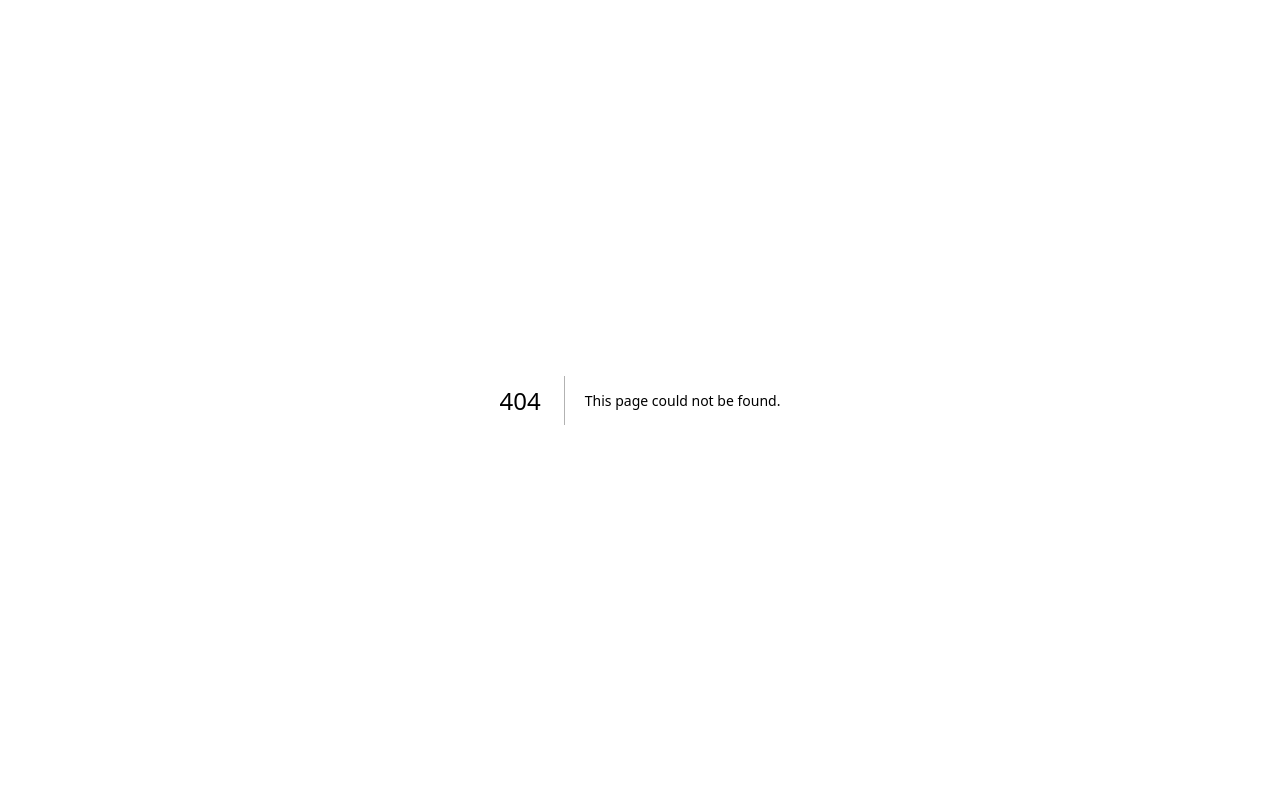
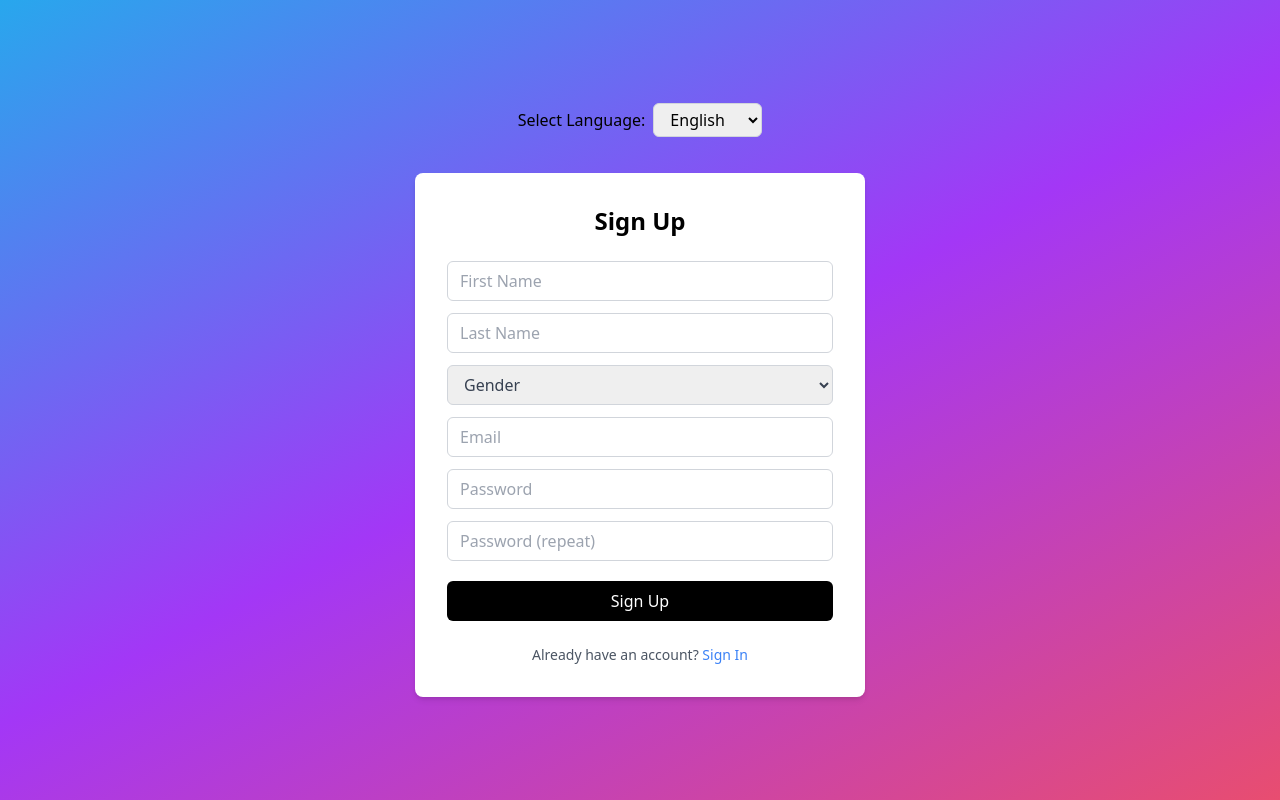
Before and after one commit to Mariamtitvinidze2/product-feedbackapp, a Next.js app: page /Signup in a window 1280 px wide. Before the commit this address had no page. Built offline with nearby package versions, Linux system fonts and the light colour scheme.

Commit message:
create sign up page and also add translation

```diff
--- /dev/null
+++ b/src/app/(pages)/Home/page.tsx
@@ -0,0 +1,12 @@
+import React from "react";
+import Signin from "../../common/components/__molecules/Signin";
+
+const page = () => {
+  return (
+    <div>
+      <Signin />
+    </div>
+  );
+};
+
+export default page;
--- /dev/null
+++ b/src/app/(pages)/Signup/page.tsx
@@ -0,0 +1,12 @@
+import React from "react";
+import Signup from "@/app/common/components/__molecules/Signup";
+
+const page = () => {
+  return (
+    <div>
+      <Signup />
+    </div>
+  );
+};
+
+export default page;
--- a/src/app/common/components/__molecules/Signin.tsx
+++ b/src/app/common/components/__molecules/Signin.tsx
@@ -4,6 +4,32 @@ import React, { useState } from "react";
 import { useForm } from "react-hook-form";
 import * as Yup from "yup";
 import { yupResolver } from "@hookform/resolvers/yup";
+import Link from "next/link";
+import translationJson from "../../language.json";
+
+type Language = "en" | "it" | "ru" | "tr" | "es" | "de" | "fr";
+
+type TranslationKeys = {
+  signin: string;
+  signup: string;
+  firstName: string;
+  lastName: string;
+  email: string;
+  password: string;
+  dob: string;
+  gender: string;
+  male: string;
+  female: string;
+  noAccount: string;
+  haveAccount: string;
+  selectLanguage: string;
+};
+
+type Translations = {
+  [key in Language]: TranslationKeys;
+};
+
+const translation: Translations = translationJson;
 
 type FormData = {
   email: string;
@@ -23,6 +49,9 @@ const validationSchema = Yup.object().shape({
 });
 
 const Signin = () => {
+  const [language, setLanguage] = useState<Language>("en");
+  const t = translation[language];
+
   const {
     register,
     handleSubmit,
@@ -38,13 +67,33 @@ const Signin = () => {
   };
 
   return (
-    <div className="w-[450px] h-auto bg-white rounded-lg flex flex-col p-8 shadow-md">
-      <h5 className="text-2xl font-semibold mb-6 text-center">Sign in</h5>
+    <div className="flex flex-col gap-[20px] items-center">
+      <div className="mb-4">
+        <label htmlFor="lang" className="mr-2 font-medium">
+          {t.selectLanguage}:
+        </label>
+        <select
+          id="lang"
+          value={language}
+          onChange={(e) => setLanguage(e.target.value as Language)}
+          className="border border-gray-300 px-3 py-1 rounded-md"
+        >
+          <option value="en">English</option>
+          <option value="it">Italiano</option>
+          <option value="ru">Русский</option>
+          <option value="tr">Türkçe</option>
+          <option value="es">Español</option>
+          <option value="de">Deutsch</option>
+          <option value="fr">Français</option>
+        </select>
+      </div>
+      <div className="w-[450px] bg-white rounded-lg p-8 shadow-md">
+        <h5 className="text-2xl font-semibold mb-6 text-center">{t.signin}</h5>
 
         <form onSubmit={handleSubmit(onSubmit)} className="flex flex-col">
           <input
             type="text"
-          placeholder="Email"
+            placeholder={t.email}
             {...register("email")}
             className="h-10 px-3 mb-1 border border-gray-300 rounded-md focus:outline-none focus:ring-2 focus:ring-blue-400"
           />
@@ -52,15 +101,17 @@ const Signin = () => {
 
           <input
             type="password"
-          placeholder="Password"
+            placeholder={t.password}
             {...register("password")}
             className="h-10 px-3 mb-1 border border-gray-300 rounded-md focus:outline-none focus:ring-2 focus:ring-blue-400"
           />
-        <p className="text-sm text-red-500 mb-2">{errors.password?.message}</p>
+          <p className="text-sm text-red-500 mb-2">
+            {errors.password?.message}
+          </p>
 
           <input
             type="password"
-          placeholder="Repeat password"
+            placeholder={t.password + " (repeat)"}
             {...register("repeatPassword")}
             className="h-10 px-3 mb-1 border border-gray-300 rounded-md focus:outline-none focus:ring-2 focus:ring-blue-400"
           />
@@ -76,16 +127,19 @@ const Signin = () => {
             type="submit"
             className="bg-black text-white h-10 rounded-md hover:bg-blue-600 transition-colors font-medium shadow-[0_4px_10px_rgba(255,255,255,0.5)]"
           >
-          Sign in
+            {t.signin}
           </button>
         </form>
 
         <p className="mt-6 text-center text-sm text-gray-600">
-        Don't have an account?{" "}
+          {t.noAccount}{" "}
+          <Link href="/Signup">
             <span className="text-blue-500 hover:underline cursor-pointer">
-          Sign up
+              {t.signup}
             </span>
+          </Link>
         </p>
+      </div>
     </div>
   );
 };
--- a/src/app/common/components/__molecules/Signup.tsx
+++ b/src/app/common/components/__molecules/Signup.tsx
@@ -1,130 +1,180 @@
-import { useState } from "react";
-import { useRouter } from "next/router";
+"use client";
+
+import React, { useState } from "react";
+import { useForm } from "react-hook-form";
+import * as Yup from "yup";
+import { yupResolver } from "@hookform/resolvers/yup";
 import Link from "next/link";
+import translationJson from "../../language.json";
 
-const SignUp = () => {
-  const [firstName, setFirstName] = useState("");
-  const [lastName, setLastName] = useState("");
-  const [dob, setDob] = useState("");
-  const [gender, setGender] = useState("male");
-  const [email, setEmail] = useState("");
-  const [password, setPassword] = useState("");
-  const router = useRouter();
+type Language = "en" | "it" | "ru" | "tr" | "es" | "de" | "fr";
 
-  const handleSubmit = (e: React.FormEvent) => {
-    e.preventDefault();
-    // Implement your sign-up logic here (e.g., Firebase, API call)
-    router.push("/signin"); // Redirect to Sign In after successful signup
+type TranslationKeys = {
+  signin: string;
+  signup: string;
+  firstName: string;
+  lastName: string;
+  email: string;
+  password: string;
+  dob: string;
+  gender: string;
+  male: string;
+  female: string;
+  noAccount: string;
+  haveAccount: string;
+  selectLanguage: string;
+};
+
+type Translations = {
+  [key in Language]: TranslationKeys;
+};
+
+const translation: Translations = translationJson;
+
+type FormData = {
+  firstName: string;
+  lastName: string;
+  gender: string;
+  email: string;
+  password: string;
+  repeatPassword: string;
+};
+
+const validationSchema = Yup.object().shape({
+  firstName: Yup.string().required("First name is required"),
+  lastName: Yup.string().required("Last name is required"),
+  gender: Yup.string().required("Gender is required"),
+  email: Yup.string().email("Invalid email").required("Email is required"),
+  password: Yup.string()
+    .min(6, "Minimum 6 characters")
+    .max(20, "Maximum 20 characters")
+    .required("Password is required"),
+  repeatPassword: Yup.string()
+    .oneOf([Yup.ref("password")], "Passwords must match")
+    .required("Repeat your password"),
+});
+
+const Signup = () => {
+  const [language, setLanguage] = useState<Language>("en");
+  const t = translation[language];
+
+  const {
+    register,
+    handleSubmit,
+    formState: { errors },
+  } = useForm<FormData>({
+    resolver: yupResolver(validationSchema),
+  });
+
+  const [submitError, setSubmitError] = useState("");
+
+  const onSubmit = (data: FormData) => {
+    console.log("Signup Data:", data);
   };
 
   return (
-    <div className="h-screen flex items-center justify-center bg-gradient-to-r from-blue-500 via-purple-600 to-pink-400">
-      <div className="bg-white p-8 rounded-lg shadow-lg max-w-sm w-full">
-        <form onSubmit={handleSubmit}>
-          <h2 className="text-center text-2xl font-bold mb-4">Sign Up</h2>
+    <div className="flex flex-col gap-[20px] items-center">
+      {/* Language Selector */}
       <div className="mb-4">
-            <label htmlFor="firstName" className="block text-sm font-medium">
-              First Name
+        <label htmlFor="lang" className="mr-2 font-medium">
+          {t.selectLanguage}:
         </label>
+        <select
+          id="lang"
+          value={language}
+          onChange={(e) => setLanguage(e.target.value as Language)}
+          className="border border-gray-300 px-3 py-1 rounded-md"
+        >
+          <option value="en">English</option>
+          <option value="it">Italiano</option>
+          <option value="ru">Русский</option>
+          <option value="tr">Türkçe</option>
+          <option value="es">Español</option>
+          <option value="de">Deutsch</option>
+          <option value="fr">Français</option>
+        </select>
+      </div>
+
+      <div className="w-[450px] h-auto bg-white rounded-lg flex flex-col p-8 shadow-md">
+        <h5 className="text-2xl font-semibold mb-6 text-center">{t.signup}</h5>
+
+        <form onSubmit={handleSubmit(onSubmit)} className="flex flex-col">
           <input
             type="text"
-              id="firstName"
-              className="w-full px-4 py-2 border rounded-md"
-              value={firstName}
-              onChange={(e) => setFirstName(e.target.value)}
-              required
+            placeholder={t.firstName}
+            {...register("firstName")}
+            className="h-10 px-3 mb-1 border border-gray-300 rounded-md focus:outline-none focus:ring-2 focus:ring-blue-400"
           />
-          </div>
-          <div className="mb-4">
-            <label htmlFor="lastName" className="block text-sm font-medium">
-              Last Name
-            </label>
+          <p className="text-sm text-red-500 mb-2">
+            {errors.firstName?.message}
+          </p>
+
           <input
             type="text"
-              id="lastName"
-              className="w-full px-4 py-2 border rounded-md"
-              value={lastName}
-              onChange={(e) => setLastName(e.target.value)}
-              required
+            placeholder={t.lastName}
+            {...register("lastName")}
+            className="h-10 px-3 mb-1 border border-gray-300 rounded-md focus:outline-none focus:ring-2 focus:ring-blue-400"
           />
-          </div>
-          <div className="mb-4">
-            <label htmlFor="dob" className="block text-sm font-medium">
-              Date of Birth
-            </label>
+          <p className="text-sm text-red-500 mb-2">
+            {errors.lastName?.message}
+          </p>
+
+          <select
+            {...register("gender")}
+            className="h-10 px-3 mb-1 border border-gray-300 rounded-md focus:outline-none focus:ring-2 focus:ring-blue-400 text-gray-700"
+          >
+            <option value="">{t.gender}</option>
+            <option value="female">{t.female}</option>
+            <option value="male">{t.male}</option>
+          </select>
+          <p className="text-sm text-red-500 mb-2">{errors.gender?.message}</p>
+
           <input
-              type="date"
-              id="dob"
-              className="w-full px-4 py-2 border rounded-md"
-              value={dob}
-              onChange={(e) => setDob(e.target.value)}
-              required
+            type="text"
+            placeholder={t.email}
+            {...register("email")}
+            className="h-10 px-3 mb-1 border border-gray-300 rounded-md focus:outline-none focus:ring-2 focus:ring-blue-400"
           />
-          </div>
-          <div className="mb-4">
-            <label className="block text-sm font-medium">Gender</label>
-            <div className="flex items-center space-x-4">
-              <label>
-                <input
-                  type="radio"
-                  name="gender"
-                  value="male"
-                  checked={gender === "male"}
-                  onChange={() => setGender("male")}
-                  className="mr-2"
-                />
-                Male
-              </label>
-              <label>
-                <input
-                  type="radio"
-                  name="gender"
-                  value="female"
-                  checked={gender === "female"}
-                  onChange={() => setGender("female")}
-                  className="mr-2"
-                />
-                Female
-              </label>
-            </div>
-          </div>
-          <div className="mb-4">
-            <label htmlFor="email" className="block text-sm font-medium">
-              Email
-            </label>
-            <input
-              type="email"
-              id="email"
-              className="w-full px-4 py-2 border rounded-md"
-              value={email}
-              onChange={(e) => setEmail(e.target.value)}
-              required
-            />
-          </div>
-          <div className="mb-6">
-            <label htmlFor="password" className="block text-sm font-medium">
-              Password
-            </label>
+          <p className="text-sm text-red-500 mb-2">{errors.email?.message}</p>
+
           <input
             type="password"
-              id="password"
-              className="w-full px-4 py-2 border rounded-md"
-              value={password}
-              onChange={(e) => setPassword(e.target.value)}
-              required
+            placeholder={t.password}
+            {...register("password")}
+            className="h-10 px-3 mb-1 border border-gray-300 rounded-md focus:outline-none focus:ring-2 focus:ring-blue-400"
           />
-          </div>
+          <p className="text-sm text-red-500 mb-2">
+            {errors.password?.message}
+          </p>
+
+          <input
+            type="password"
+            placeholder={t.password + " (repeat)"}
+            {...register("repeatPassword")}
+            className="h-10 px-3 mb-1 border border-gray-300 rounded-md focus:outline-none focus:ring-2 focus:ring-blue-400"
+          />
+          <p className="text-sm text-red-500 mb-4">
+            {errors.repeatPassword?.message}
+          </p>
+
+          {submitError && (
+            <p className="text-sm text-red-500 mb-2">{submitError}</p>
+          )}
+
           <button
             type="submit"
-            className="w-full py-2 bg-blue-500 text-white rounded-md hover:bg-blue-600"
+            className="bg-black text-white h-10 rounded-md hover:bg-blue-600 transition-colors font-medium shadow-[0_4px_10px_rgba(255,255,255,0.5)]"
           >
-            Sign Up
+            {t.signup}
           </button>
         </form>
-        <p className="mt-4 text-center text-sm">
-          Already have an account?{" "}
-          <Link href="/signin" className="text-blue-500">
-            Sign In
+
+        <p className="mt-6 text-center text-sm text-gray-600">
+          {t.haveAccount}{" "}
+          <Link href="/">
+            <span className="text-blue-500 hover:underline cursor-pointer">
+              {t.signin}
+            </span>
           </Link>
         </p>
       </div>
@@ -132,4 +182,4 @@ const SignUp = () => {
   );
 };
 
-export default SignUp;
+export default Signup;
--- a/src/app/common/pages/HomePage/page.tsx
+++ /dev/null
@@ -1,7 +0,0 @@
-import React from "react";
-
-const page = () => {
-  return <div>page</div>;
-};
-
-export default page;
```
Lines whose indentation alone changed are shown as unchanged.
